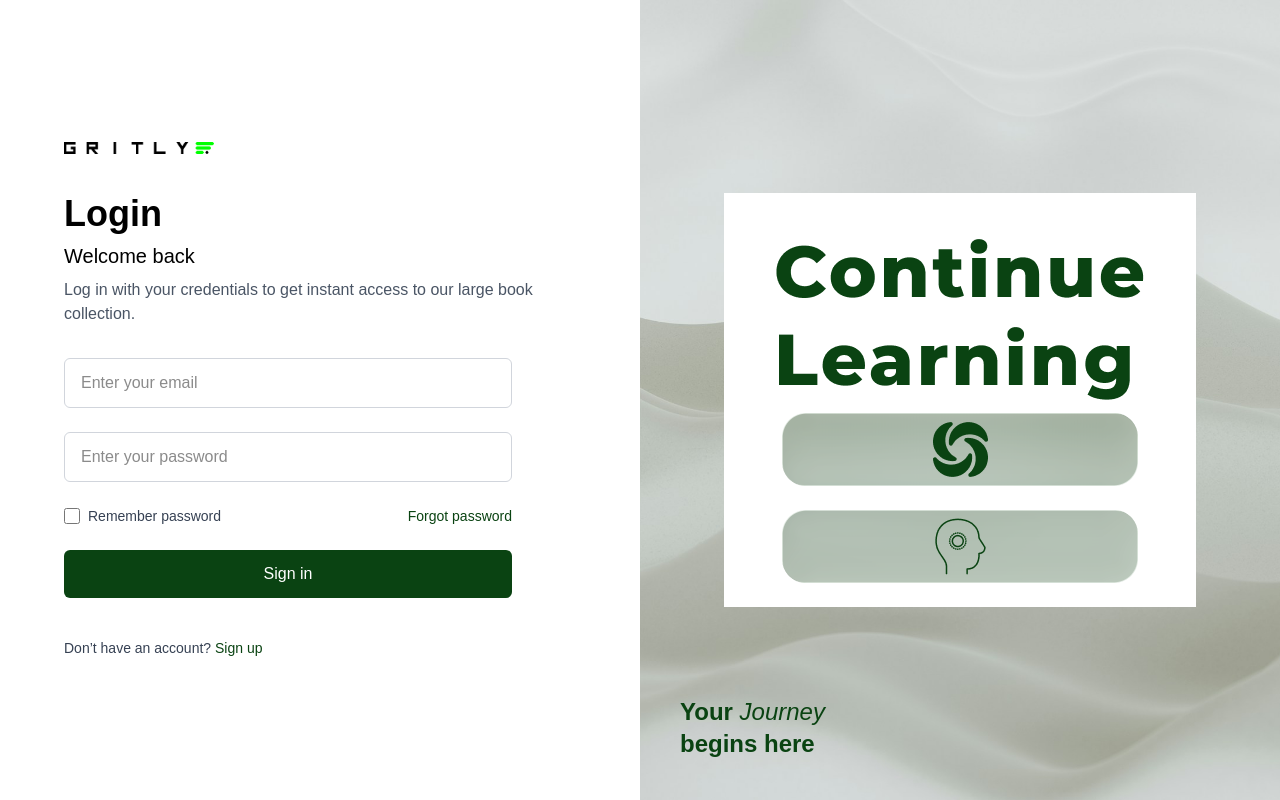
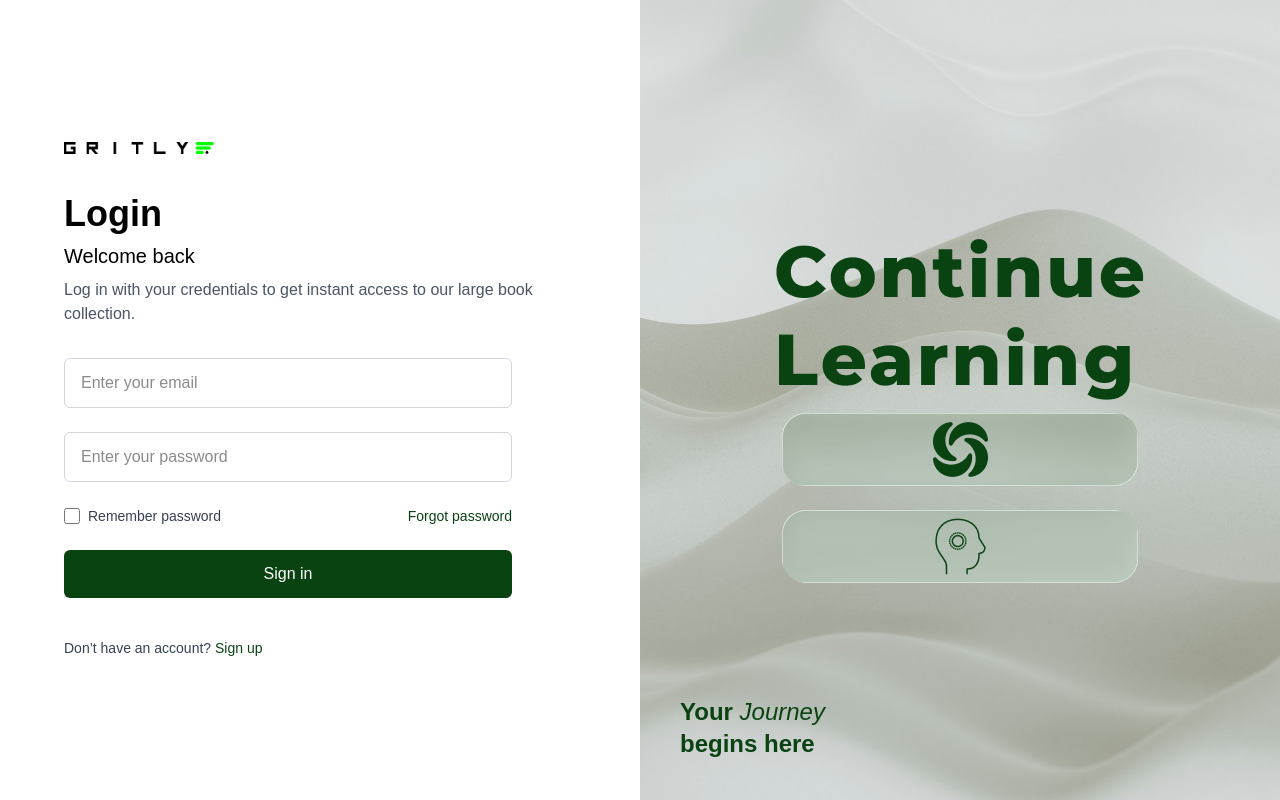
Before and after one commit to MickyDev1/Gritly, a Next.js app: page /login in a window 1280 px wide. Built offline with nearby package versions, Linux system fonts and the light colour scheme.

Commit message:
Remove unnecessary background styling from login page for cleaner layout

```diff
--- a/src/app/login/page.tsx
+++ b/src/app/login/page.tsx
@@ -117,7 +117,7 @@ export default function Login() {
                     backgroundPosition: "center",
                 }}
             >
-                <div className="bg-white px-10 py-6 justify-center">
+                <div className="justify-center">
 
                     <Image
                         src="/frame.png"
```
